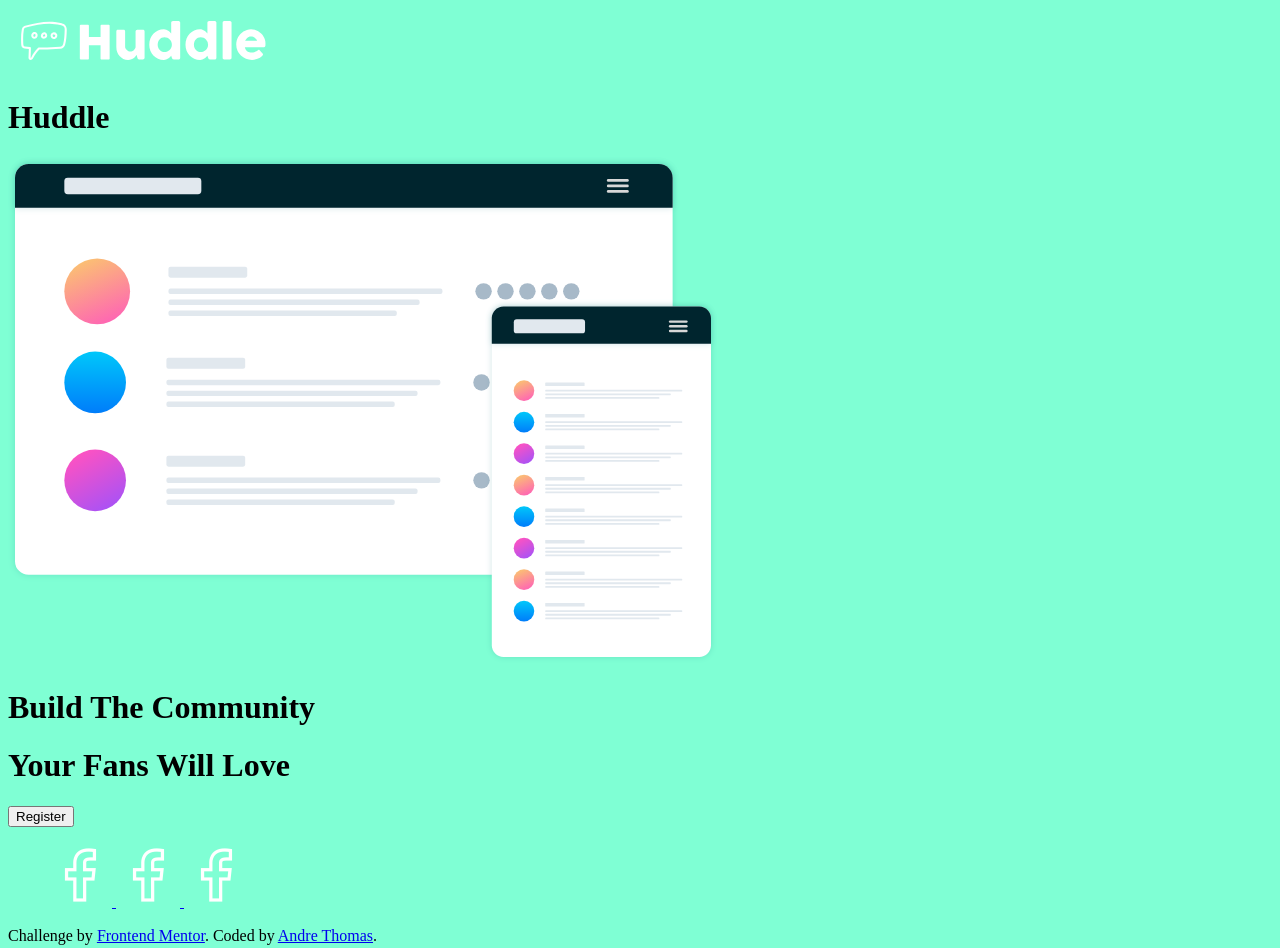
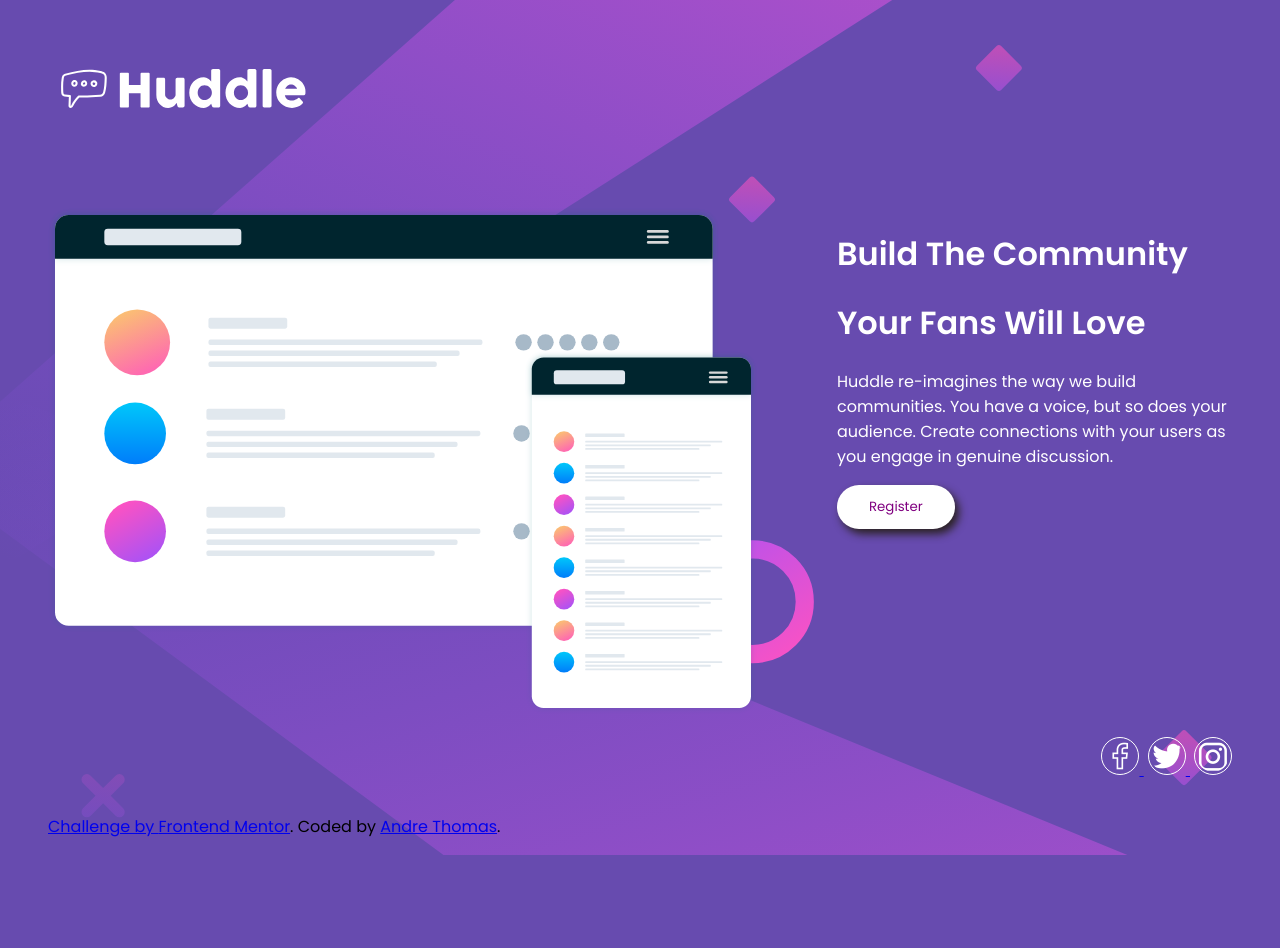
Before and after one commit to TeePC/Front-End-Mentor-huddle-landing-page-challenge, a plain HTML site: page index.html in a window 1280 px wide. After the commit the page ends 855 px from the top, so only its background shows below. Drawn offline with Linux system fonts and the light colour scheme.

Commit message:
Created General Layout before making modifications to perfect layout

```diff
--- a/index.html
+++ b/index.html
@@ -5,28 +5,37 @@
   <meta name="viewport" content="width=device-width, initial-scale=1.0"> <!-- displays site properly based on user's device -->
   <link rel="stylesheet" href="styles.css">
   <link rel="icon" type="image/png" sizes="32x32" href="./images/favicon-32x32.png">
+  <link rel="preconnect" href="https://fonts.googleapis.com">
+<link rel="preconnect" href="https://fonts.gstatic.com" crossorigin>
+<link href="https://fonts.googleapis.com/css2?family=Poppins:wght@400;600&display=swap" rel="stylesheet">
+
   <title>Frontend Mentor | Huddle landing page with single introductory section</title>
 </head>
 <body>
   <header>
     <img src="images/logo.svg" alt="Chat bubble logo">
-    <h1>Huddle</h1>
+
 
   </header>
 
   <main>
+    <div>
     <img src="images/illustration-mockups.svg" alt="Main Section image">
+  </div>
+  <div class="main-content">
     <h1>Build The Community</h1>
     <h1>Your Fans Will Love</h1>
-    <button>Register</button>
+    <p>Huddle re-imagines the way we build communities. You have a voice, but so does your audience. Create connections with your users as you engage in genuine discussion.</p>
+    <button class="main-button">Register</button>
+  </div>
   </main>
 
-  <section>
+  <section >
     <ul>
-      <a href="#"><img src="images/facebook-icon.png" alt="">
-        <a href="#"><img src="images/facebook-icon.png" alt="">
-          <a href="#"><img src="images/facebook-icon.png" alt="">
-      </ul></a>
+      <a href="#"><img src="images/facebook-icon.png" alt="Facebook Icon" class="icons">
+        <a href="#"><img src="images/twitter-icon.png" alt="Twitter Icon" class="icons">
+          <a href="#"><img src="images/instagram-icon2.png" alt="Instagram Icon" class="icons">
+      </ul>
   </section>
   <footer>
     <p >
--- a/styles.css
+++ b/styles.css
@@ -1,4 +1,59 @@
  /*---------------------------------------------- Body  -----------------------------------------------------------*/
  body {
-     background-color: aquamarine;
+     background-color: hsl(257, 40%, 49%);
+     background-image: url('images/bg-desktop.svg');
+     background-repeat: no-repeat;
+     background-size: cover;
+     font-family: 'poppins', sans-serif;
+     margin-left: 3rem;
+     margin-right: 3rem;
  }
+
+   /*---------------------------------------------- Header  -----------------------------------------------------------*/
+header {
+    padding-top: 3rem;
+
+    margin-bottom: 5rem;
+}
+
+
+  /*---------------------------------------------- Main  -----------------------------------------------------------*/
+
+  main {
+      display: flex;
+      flex-grow: 1;
+      gap: 5rem;
+  }
+
+  .main-content {
+      color: white;
+      max-width: 50%;
+  }
+
+  .main-button {
+    font-family: 'poppins', sans-serif;
+    color: Purple;
+    background-color: white;
+    border-style: none;
+    border-radius: 24px;
+    padding-top: 12px;
+    padding-bottom: 12px;
+    padding-left: 32px;
+    padding-right: 32px;
+    box-shadow: 4px 5px 8px rgb(43, 34, 34);
+  }
+
+  /*---------------------------------------------- Section  -----------------------------------------------------------*/
+
+  section {
+      display: flex;
+      justify-content: flex-end;
+  }
+
+  .icons {
+      padding: 2px;
+      border: 1px solid white;
+      border-radius: 20px;
+      height: 2rem;
+      margin-left: 4px;
+  }
```
Also changed, not shown: images/instagram-icon2.png (added).
